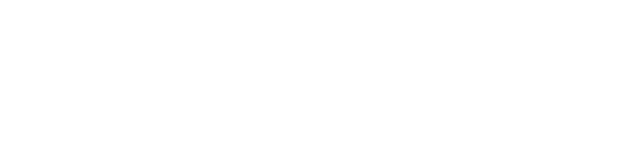
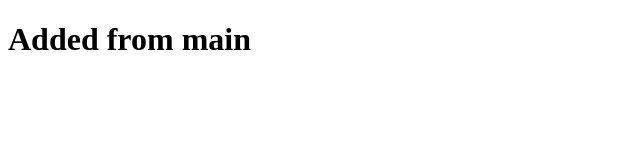
Before and after one commit to GitMaster91/cherry-github, a plain HTML site: page index.html in a window 1280 px wide. Shown: the whole page, without its empty margins (0-640 px from the left). Drawn offline with Linux system fonts and the light colour scheme.

Commit message:
title added

```diff
--- a/index.html
+++ b/index.html
@@ -7,7 +7,7 @@
    <title>Cherry</title>
 </head>
 <body>
-
+   <h1>Added from main</h1>
    <script src="./app.js"></script>
 </body>
 </html>
```
